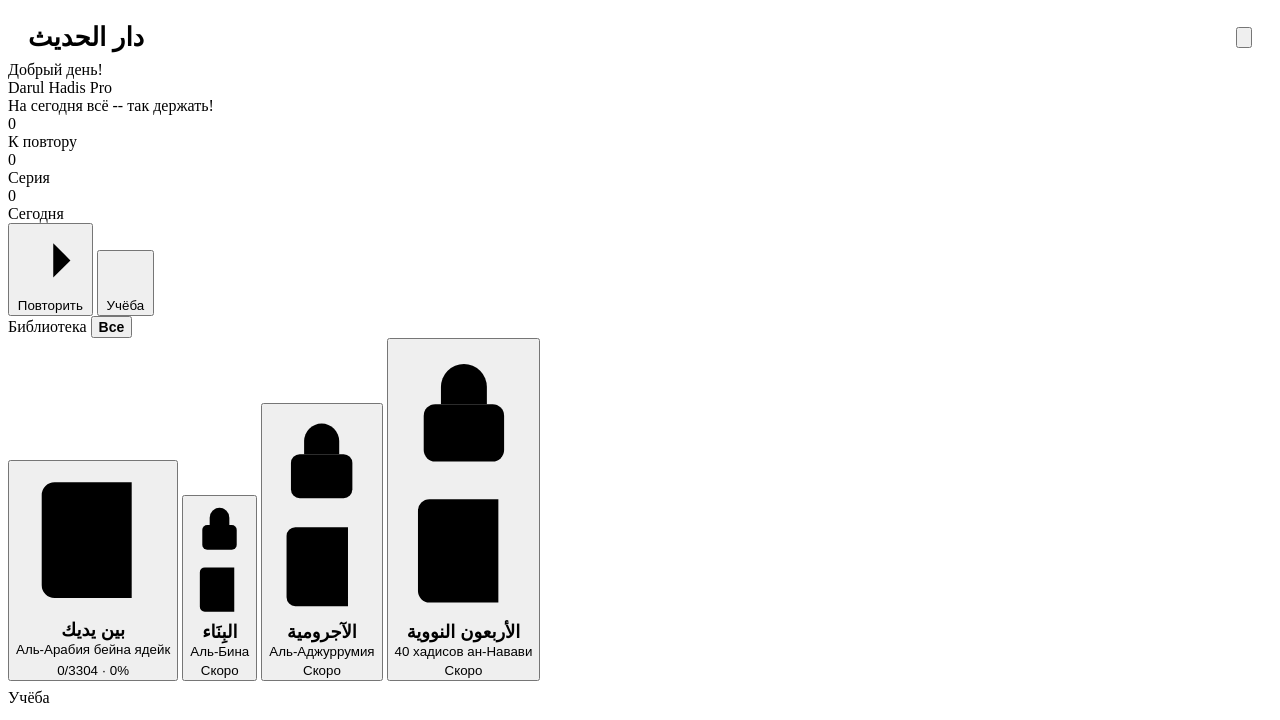
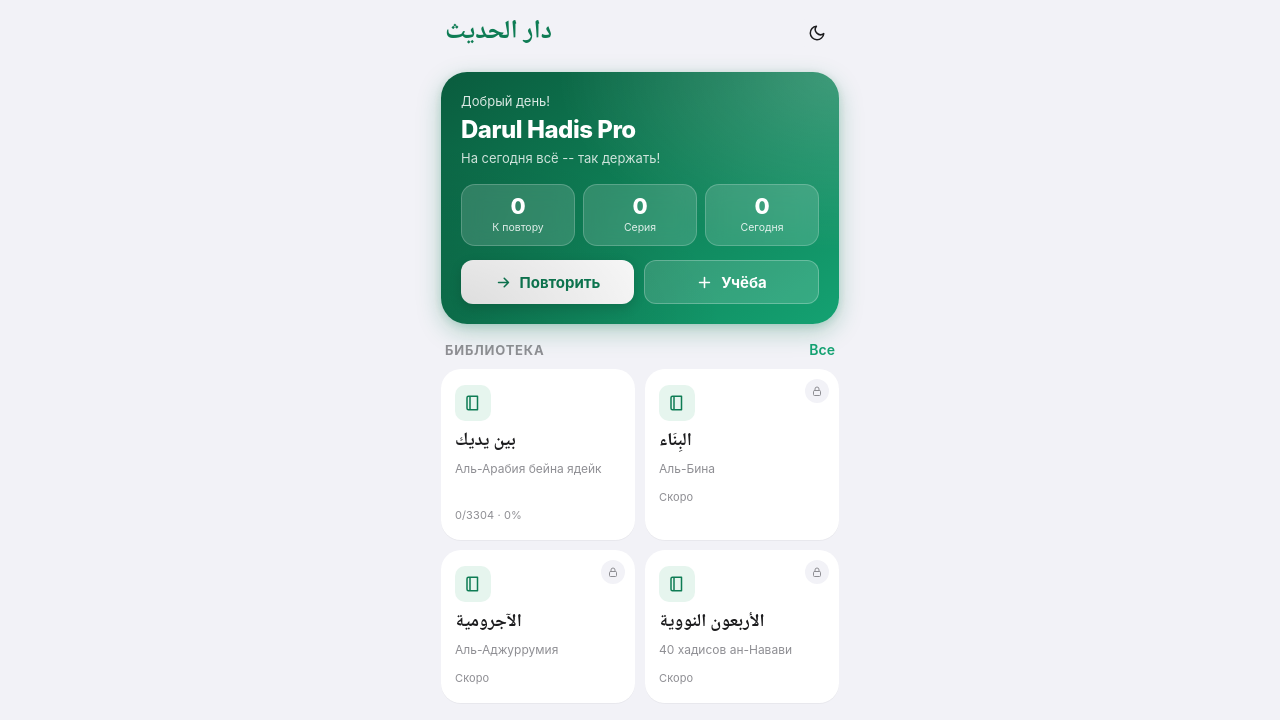
Before and after one commit to rasubataev/dh-shishan, a plain HTML site: page index.html in a window 1280 px wide. Shown: the top 720 px of the page. Drawn offline with Linux system fonts and the light colour scheme.

Commit message:
Update index.html

```diff
--- a/index.html
+++ b/index.html
@@ -1,20 +1,15 @@
 <!DOCTYPE html>
 <html lang="ru" data-theme="light">
-<head>  <meta charset="UTF-8">
-
-  <meta name="viewport" content="width=device-width, initial-scale=1">
+<head><meta charset="UTF-8">
+  <meta name="viewport" content="width=device-width, initial-scale=1, maximum-scale=1, user-scalable=no, viewport-fit=cover">
 
   <title>Darul Hadis Pro</title>
 
-  <!-- Подключение PWA manifest -->
+  <link rel="stylesheet" href="style.css">
 
   <link rel="manifest" href="manifest.json">
 
-  <!-- Иконка для iOS (iPhone/iPad) -->
-
   <link rel="apple-touch-icon" href="icons/774E76AB-7EB5-44D9-86C3-209F3E1859E4.png">
-
-  <!-- Цвет темы браузера -->
 
   <meta name="theme-color" content="#1a7f37">
 </head>
```
